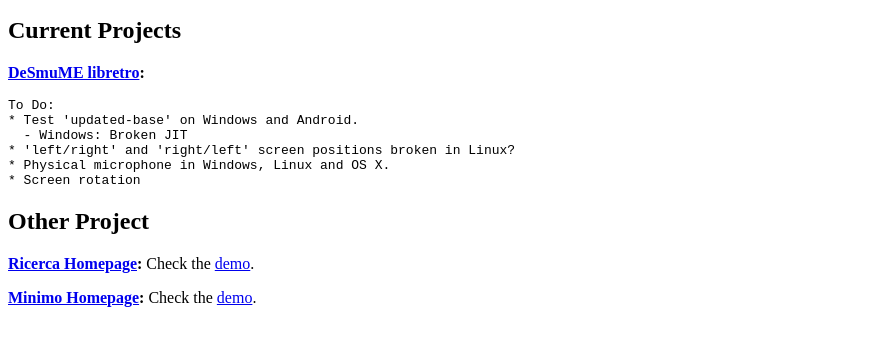
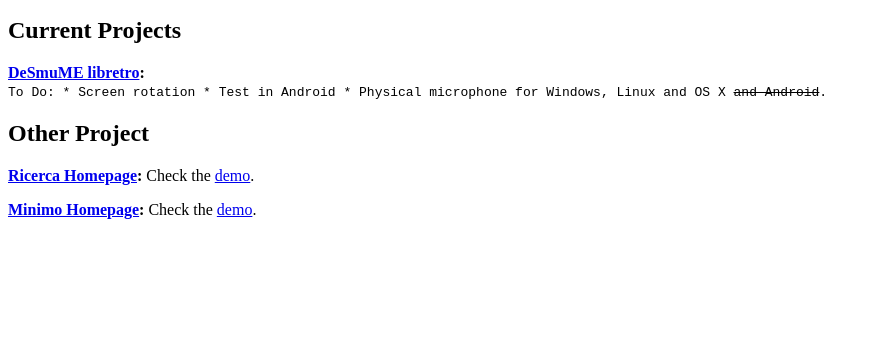
Before and after one commit to JackosDev/jackosdev.github.io, a plain HTML site: page index.html in a window 1280 px wide. Shown: the part 137-482 px from the top of the page, without its empty margins (0-879 px from the left). Drawn offline with Linux system fonts and the light colour scheme.

Commit message:
Update index.html

```diff
--- a/index.html
+++ b/index.html
@@ -16,14 +16,12 @@
 <h2>Current Projects</h2>
 <p>
 <b><a href="https://github.com/libretro/desmume">DeSmuME libretro</a>:</b><br/>
-<pre>
+<code>
 To Do:
-* Test 'updated-base' on Windows and Android.
-  - Windows: Broken JIT
-* 'left/right' and 'right/left' screen positions broken in Linux?
-* Physical microphone in Windows, Linux and OS X.
 * Screen rotation
-</pre>
+* Test in Android
+* Physical microphone for Windows, Linux and OS X <s>and Android</s>.
+</code>
 <h2>Other Project</h2>
 <p>
 <b><a href="https://github.com/JackosDev/Ricerca-Homepage">Ricerca Homepage</a>:</b> Check the <a href="http://jackosdev.github.io/Ricerca-Homepage">demo</a>.
```
